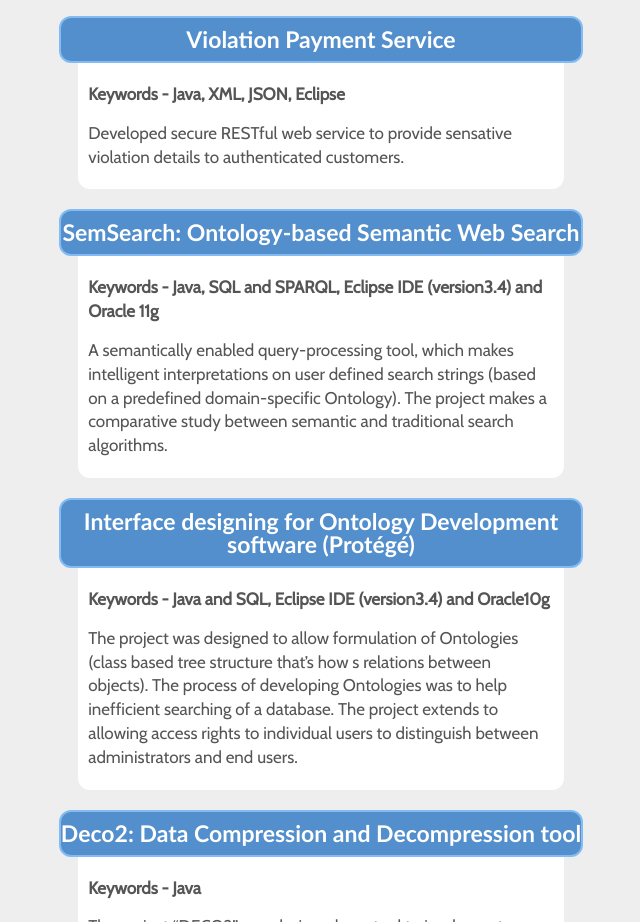
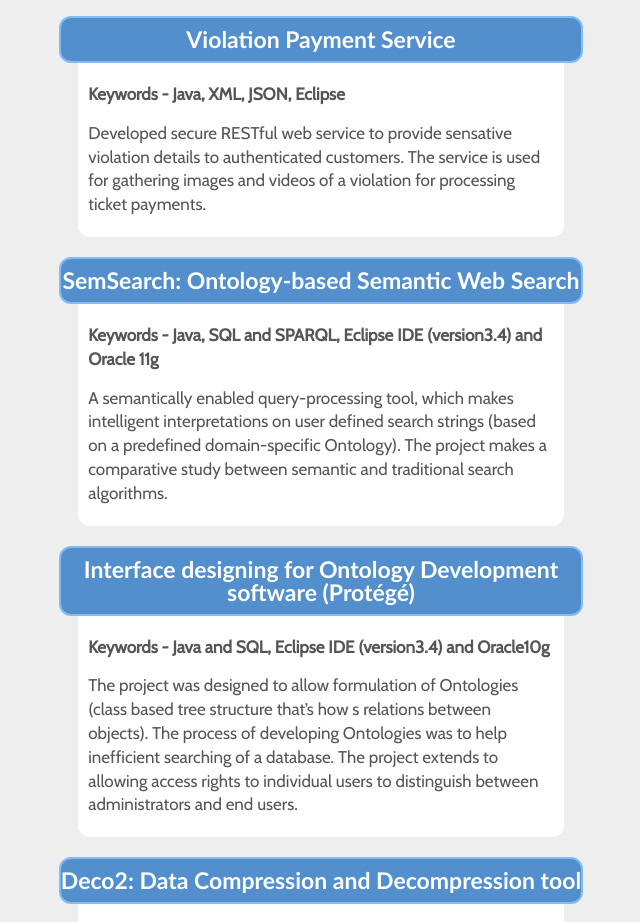
Before and after one commit to DeeptiDeepti/mywebsite.github.io, a plain HTML site: page index.html in a window 1280 px wide. Shown: the part 4680-5602 px from the top of the page, without its empty margins (319-959 px from the left). Drawn offline with nearby package versions, Linux system fonts and the light colour scheme; a web font is replaced by a local one.

Commit message:
Update index.html

```diff
--- a/index.html
+++ b/index.html
@@ -331,7 +331,7 @@
 												<div class="project-title" id="project-title"><span>Violation Payment Service</span></div>
 												<div class="project-description">
 													<p class="project-keywords">Keywords - Java, XML, JSON, Eclipse</p>
-													<p class="project-summary">Developed secure RESTful web service to provide sensative violation details to authenticated customers.</p>
+													<p class="project-summary">Developed secure RESTful web service to provide sensative violation details to authenticated customers. The service is used for gathering images and videos of a violation for processing ticket payments.</p>
 												</div>
 											</li>
 											<li class="project-row">
```
